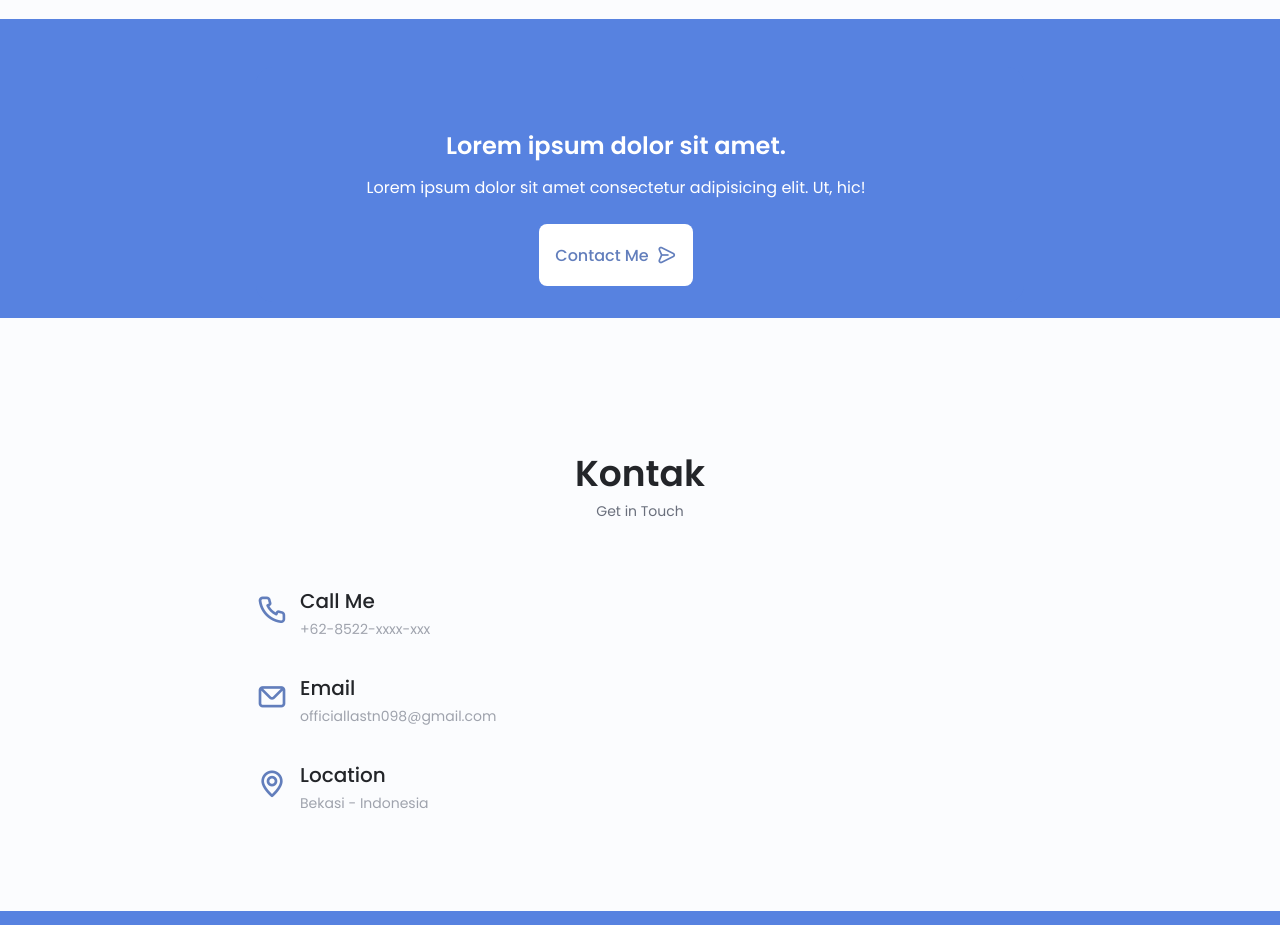
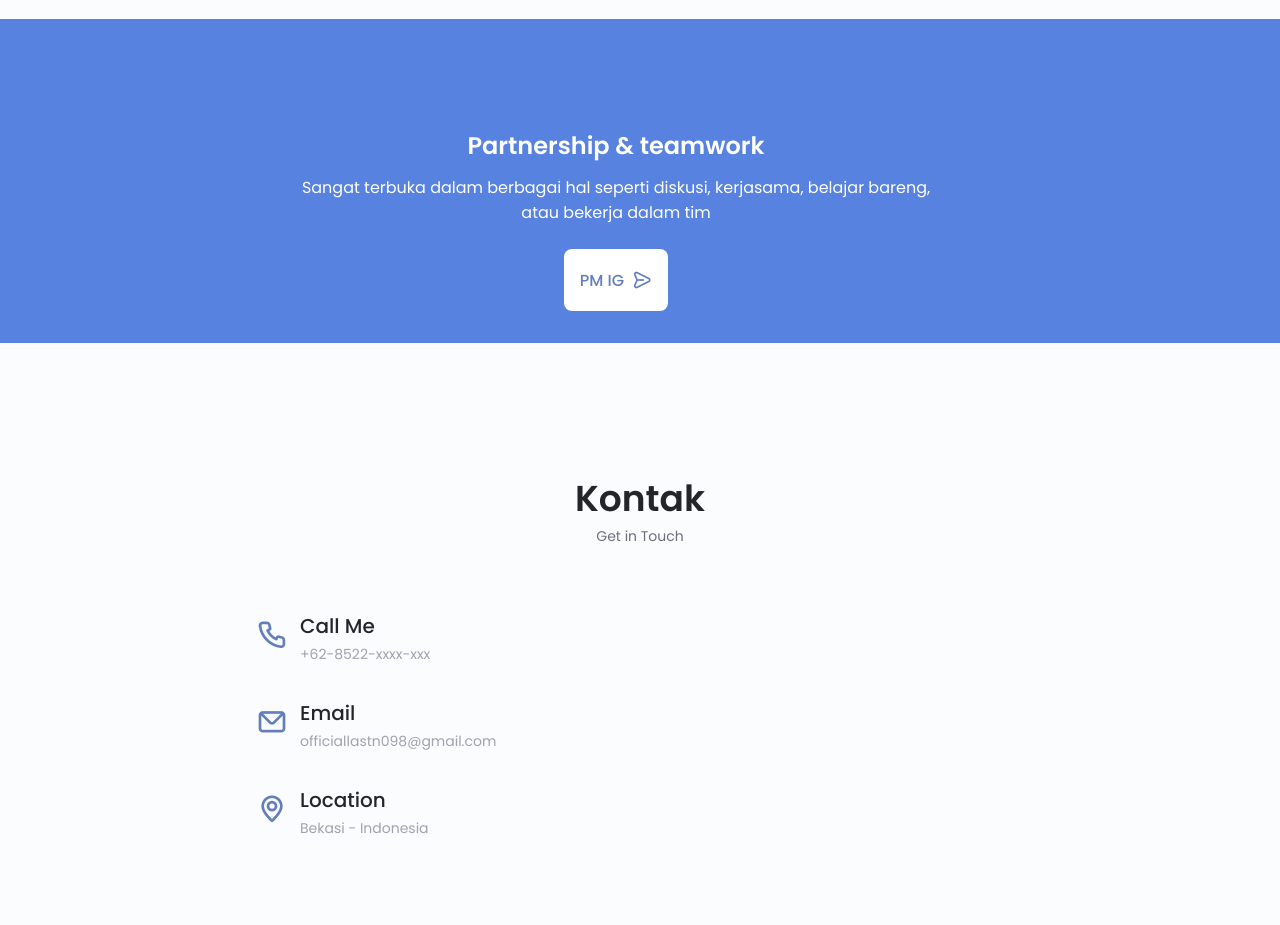
Before and after one commit to Psyalbanna/pasya, a plain HTML site: page index.html in a window 1280 px wide. Shown: the part 3940-4865 px from the top of the page. Drawn offline with nearby package versions, Linux system fonts and the light colour scheme.

Commit message:
Update index.html

```diff
--- a/index.html
+++ b/index.html
@@ -580,11 +580,11 @@
                 <div class="project__bg">
                     <div class="project__container container grid">
                         <div class="project__data">
-                            <h2 class="project__title">Lorem ipsum dolor sit amet.</h2>
-                            <p class="project__description">Lorem ipsum dolor sit amet consectetur
-                                 adipisicing elit. Ut, hic!</p>
+                            <h2 class="project__title">Partnership & teamwork</h2>
+                            <p class="project__description">Sangat terbuka dalam berbagai hal seperti diskusi, kerjasama, belajar bareng, atau bekerja dalam tim
+                            </p>
                             <a href="#contact" class="button button--flex button--white">
-                                Contact Me
+                                PM IG
                                 <i class="uil uil-message project__icon button__icon"></i>
                             </a>
                         </div>
```
